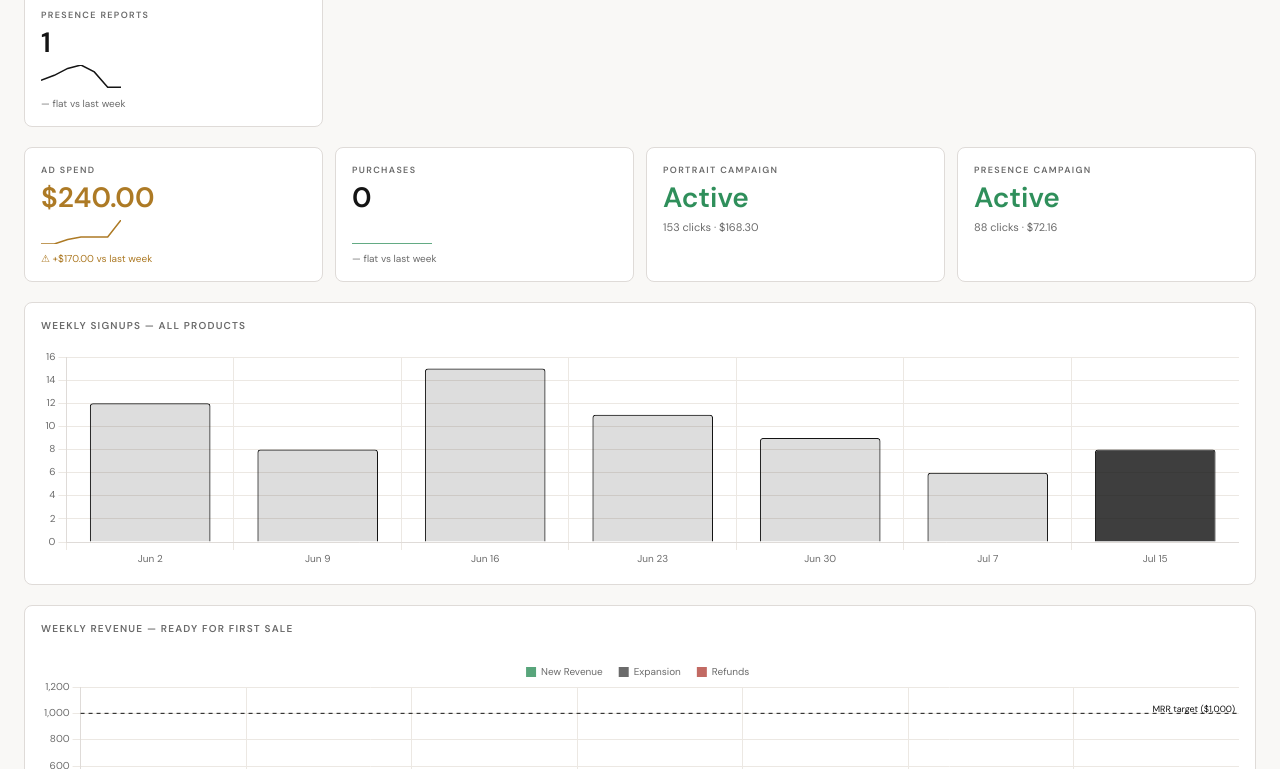
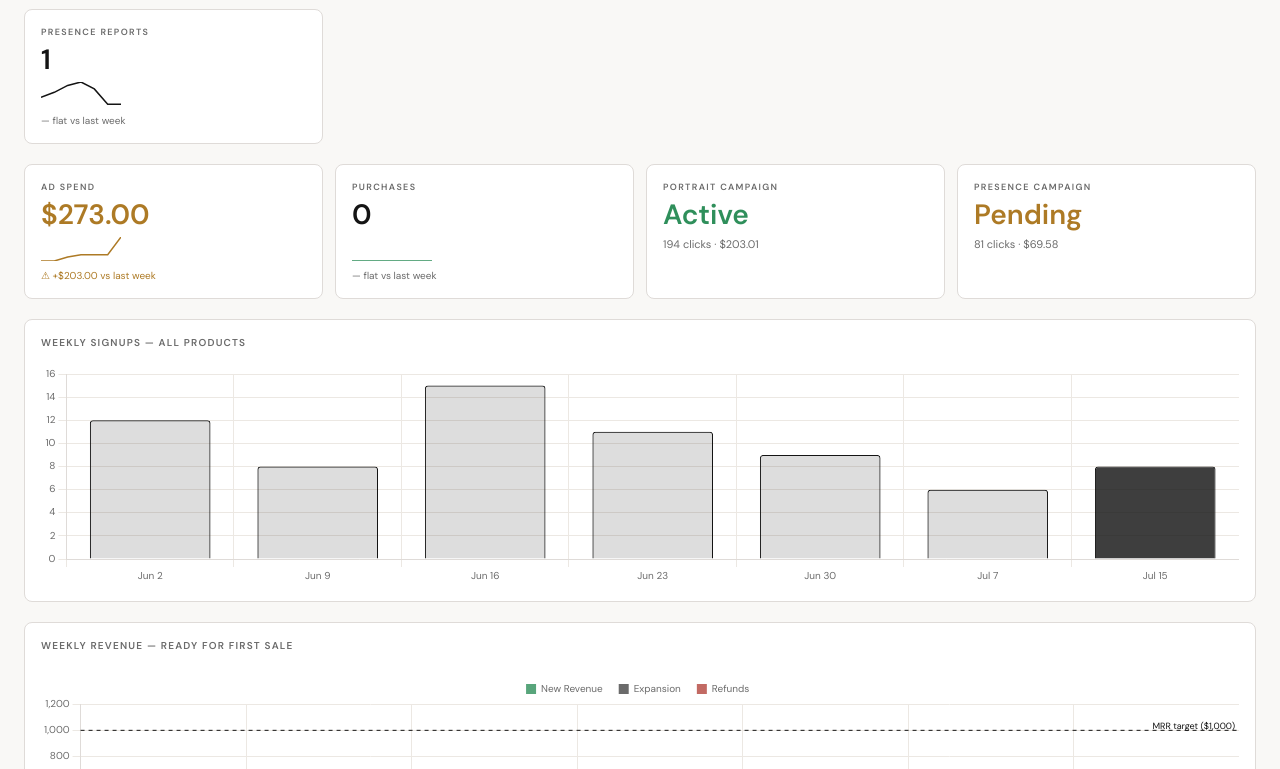
Before and after one commit to bcpina/founder-os-dashboard, a plain HTML site: page index.html in a window 1280 px wide. Shown: the part 561-1330 px from the top of the page. Drawn offline with nearby package versions, Linux system fonts and the light colour scheme.

Commit message:
Weekly health check — 2026-07-16

```diff
--- a/index.html
+++ b/index.html
@@ -1,3 +1,7 @@
+https://raw.githubusercontent.com/bcpina/founder-os-dashboard/main/index.html
+→ https://raw.githubusercontent.com/bcpina/founder-os-dashboard/main/index.html
+Content-Type: text/plain; charset=utf-8
+
 <!DOCTYPE html>
 <html lang="en">
 <head>
@@ -1061,34 +1065,34 @@
 <script>
 // ── DATA STORE — updated weekly by Cowork ────────────────────────────────────
 const DATA = {
-  lastUpdated: "15 Jul 2026",
+  lastUpdated: "16 Jul 2026",
   week: {
     purchases: 0,
     signups: 8,
     portraitJobs: 6,
     presenceReports: 1,
     revenue: 0,
-    adSpend: 240,
-    welcomeEmails: 10,
+    adSpend: 273,
+    welcomeEmails: 11,
     duplicateEmails: 3,
     portraitEmails: 9,
-    presenceEmails: 1,
+    presenceEmails: 2,
     bypassRows: 0,
     stuckJobs: 0,
-    portraitClicks: 153,
-    portraitCTR: 6.59,
-    portraitSpend: 168.30,
+    portraitClicks: 194,
+    portraitCTR: 6.78,
+    portraitSpend: 203.01,
     portraitCampaignStatus: "active",
-    presenceClicks: 88,
-    presenceCTR: 2.80,
-    presenceSpend: 72.16,
-    presenceCampaignStatus: "active",
+    presenceClicks: 81,
+    presenceCTR: 3.14,
+    presenceSpend: 69.58,
+    presenceCampaignStatus: "pending",
     vectorfiClicks: 0,
     vectorfiCTR: 0,
     vectorfiSpend: 0,
     vectorfiCampaignStatus: "not found",
-    portraitFunnel: [94, 52, 27, 8, 0],
-    presenceFunnel: [57, 8, 8, 3, 0]
+    portraitFunnel: [137, 30, 17, 1, 2],
+    presenceFunnel: [36, 1, 3, 1, 0]
   },
   history: {
     weeks: ["Jun 2", "Jun 9", "Jun 16", "Jun 23", "Jun 30", "Jul 7", "Jul 15"],
@@ -1096,9 +1100,9 @@ const DATA = {
     portraitJobs: [3, 4, 6, 2, 4, 2, 6],
     presenceReports: [5, 8, 12, 14, 10, 1, 1],
     revenue: [0, 0, 0, 0, 0, 0, 0],
-    adSpend: [0, 0, 45, 70, 70, 70, 240],
-    portraitSpend: [0, 0, 0, 0, 0, 0, 168],
-    presenceSpend: [0, 0, 45, 70, 70, 70, 72],
+    adSpend: [0, 0, 45, 70, 70, 70, 273],
+    portraitSpend: [0, 0, 0, 0, 0, 0, 203.01],
+    presenceSpend: [0, 0, 45, 70, 70, 70, 69.58],
     purchases: [0, 0, 0, 0, 0, 0, 0]
   },
   systems: {
@@ -1109,15 +1113,15 @@ const DATA = {
     duplicateEmailBug: "active",
     supabase: "healthy",
     vercel: "live",
-    ga4: "partial",
+    ga4: "healthy",
     portraitHeroLoadLag: "fixed",
     presenceMobileHeader: "pending"
   },
   alltime: {
-    users: 62,
-    portraitJobs: 23,
-    presenceReports: 39,
-    revenue: 0,
+    users: 59,
+    portraitJobs: 21,
+    presenceReports: 38,
+    revenue: 508.10,
     realPurchases: 0
   },
   milestones: {
```
